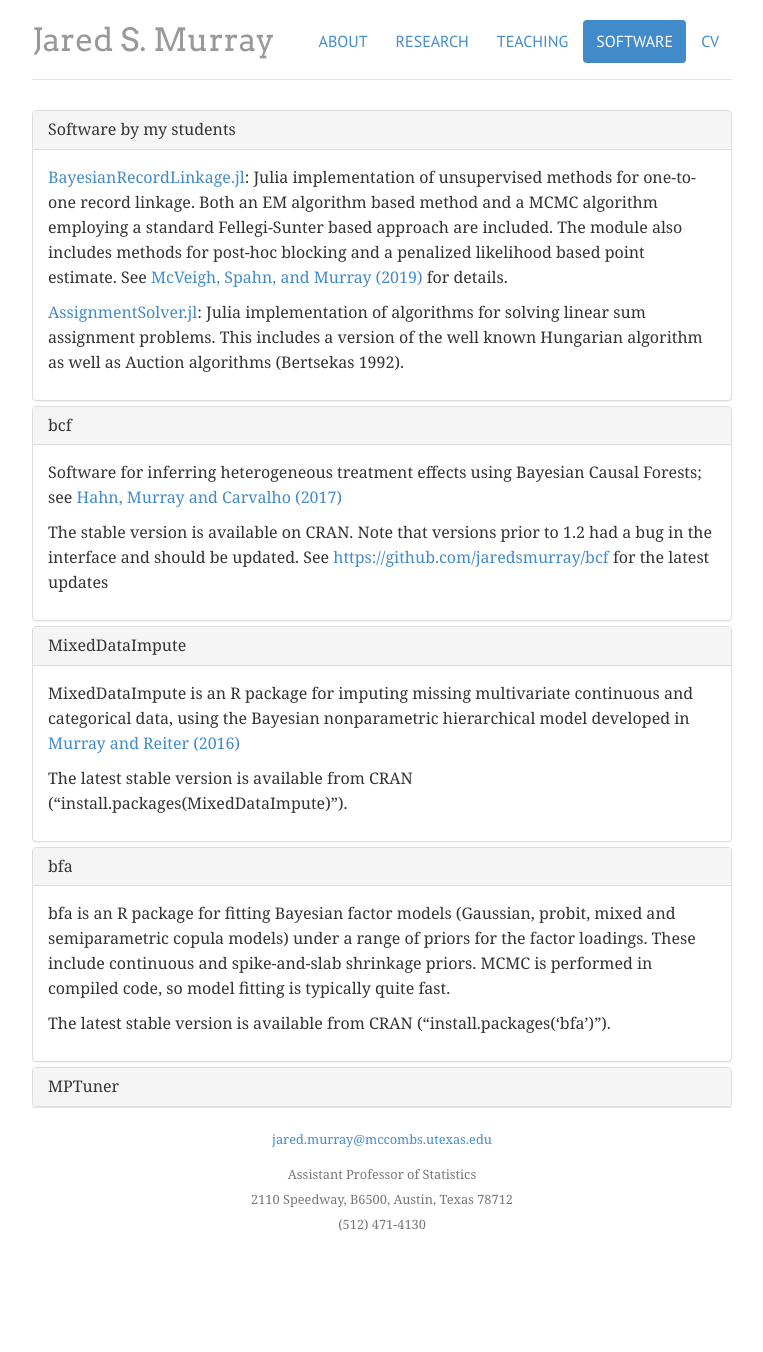
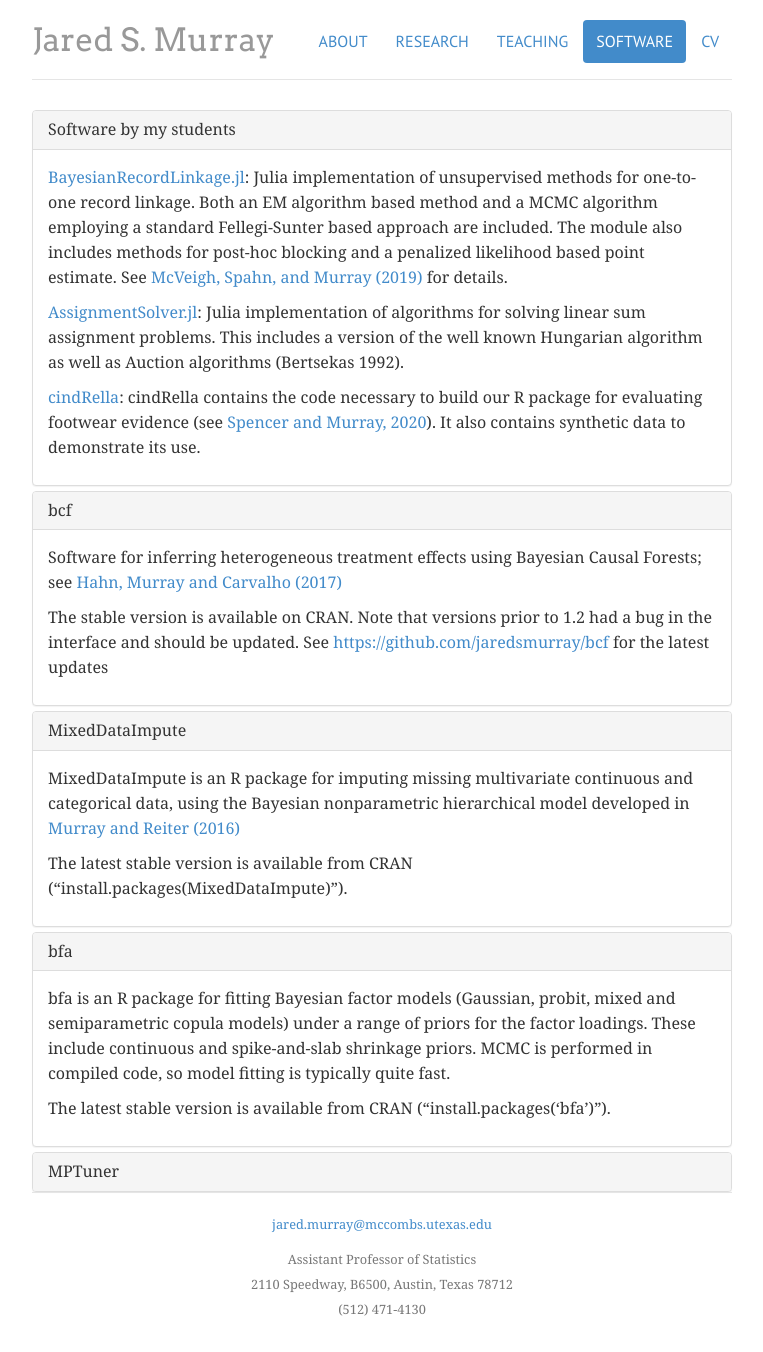
Before and after one commit to jaredsmurray/jaredsmurray.github.io, a Jekyll site: the page built from software/index.html, in a window 1280 px wide. Shown: the whole page, without its empty margins (258-1021 px from the left). Built offline with Jekyll 4.4.1, drawn with Linux system fonts in a browser that asks for light colours; before the commit the page ends 1267 px from its top, so only the background shows below that.

Commit message:
Update index.html

```diff
--- a/software/index.html
+++ b/software/index.html
@@ -25,6 +25,8 @@ software: active
 
         <p><a href="https://github.com/brendanstats/AssignmentSolver.jl">AssignmentSolver.jl</a>:  Julia implementation of algorithms for solving linear sum assignment problems. This includes a version of the well known Hungarian algorithm as well as Auction algorithms (Bertsekas 1992).
 
+
+        <p><a href="https://github.com/neilspencer/cindRella">cindRella</a>:  cindRella contains the code necessary to build our R package for evaluating footwear evidence (see <a href="https://arxiv.org/abs/1906.05244">Spencer and Murray, 2020</a>). It also contains synthetic data to demonstrate its use.
         </p>
     </div>
     </div>
```
